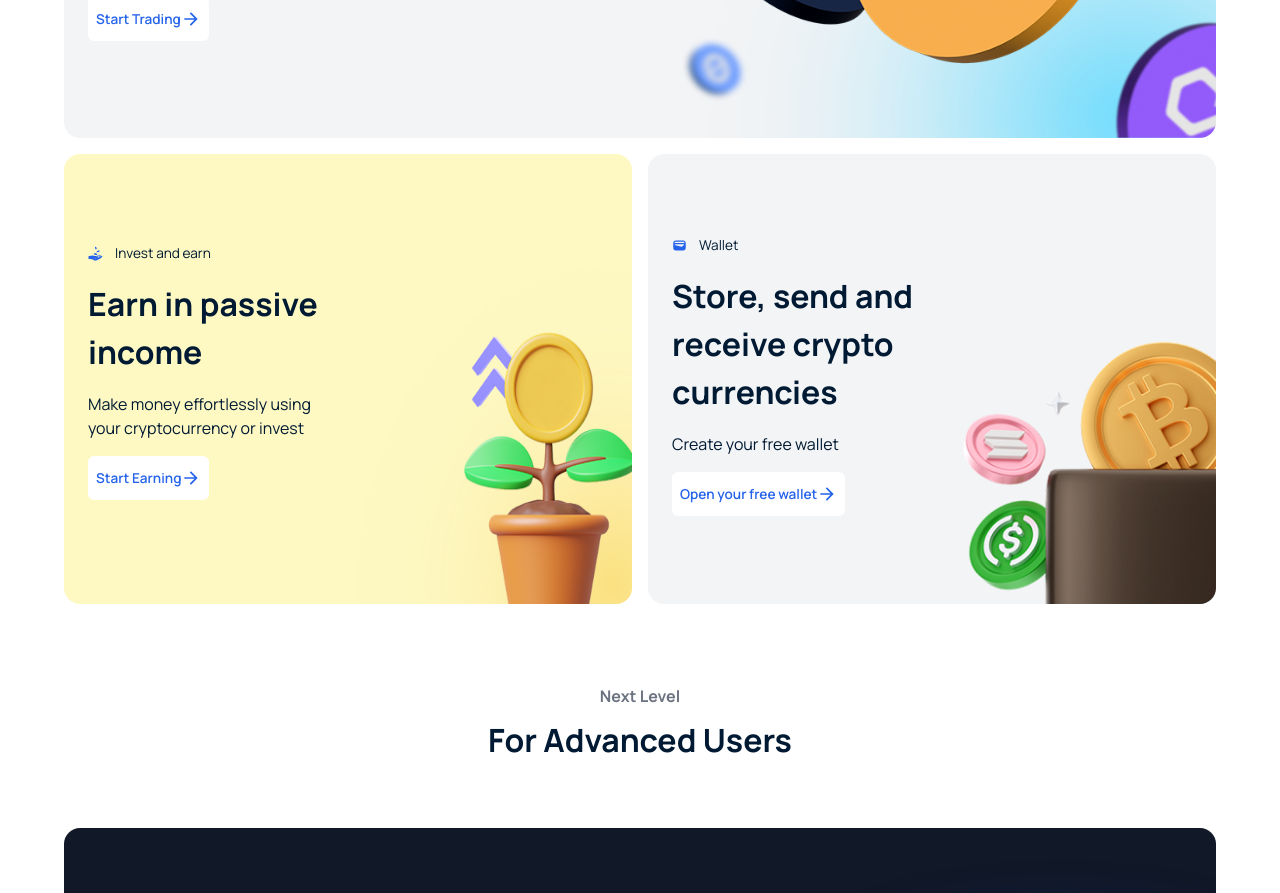
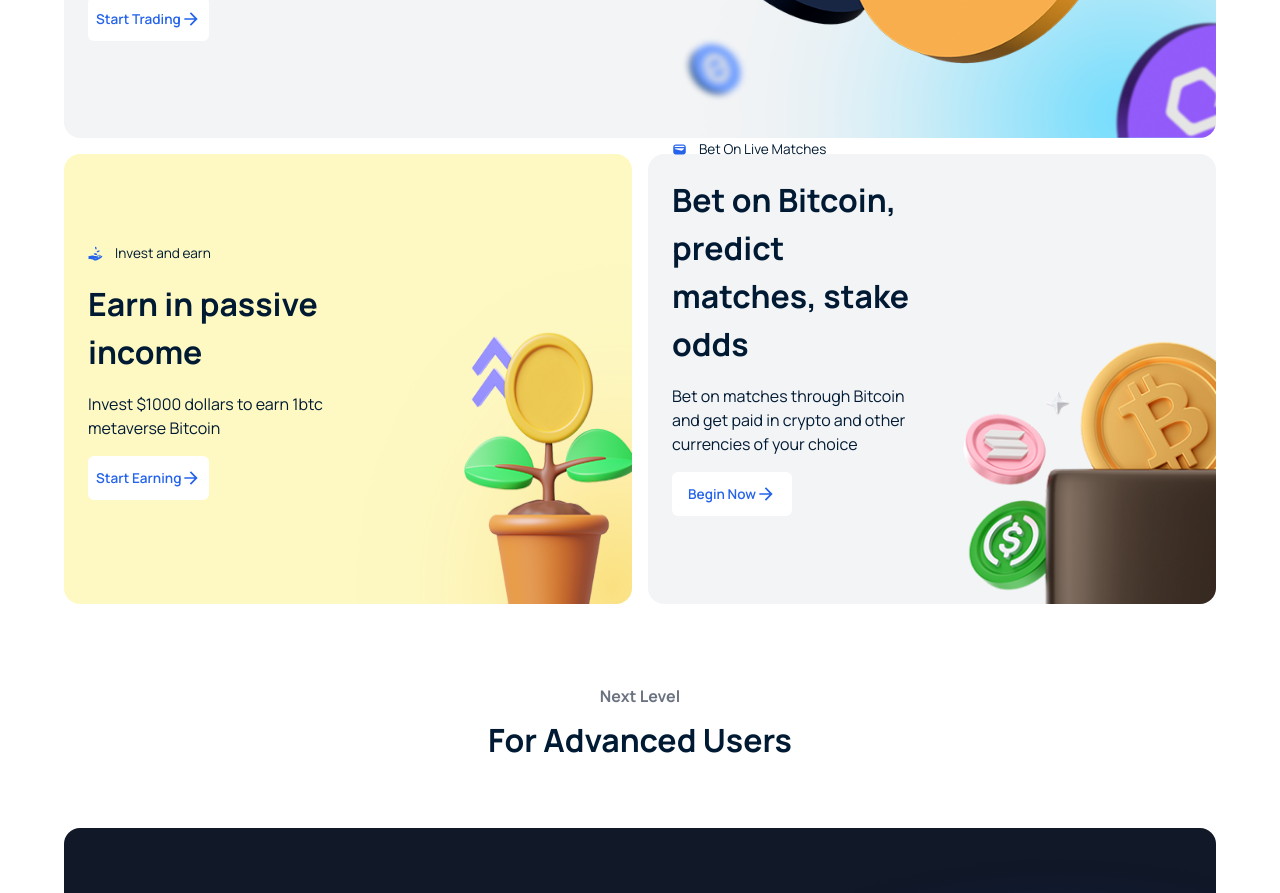
Before and after one commit to samscript18/cryptobros, a Next.js app: page / in a window 1280 px wide. Shown: the part 1180-2073 px from the top of the page. Built offline with nearby package versions, Linux system fonts and the light colour scheme.

Commit message:
fix: update on essentials.tsx

```diff
--- a/src/components/home/essentials.tsx
+++ b/src/components/home/essentials.tsx
@@ -41,7 +41,7 @@ const Essentials = () => {
             <div>
               <ButtonOutlined
                 className="bg-[#fff] border-none font-semibold text-[.85rem] mt-4"
-                onClick={() => push("/register")}
+                onClick={() => push('/register')}
               >
                 Start Trading
                 <MdArrowForward
@@ -67,12 +67,12 @@ const Essentials = () => {
               Earn in passive income
             </h1>
             <p className="text-secondary text-[1rem]">
-              Make money effortlessly using your cryptocurrency or invest
+              Invest $1000 dollars to earn 1btc metaverse Bitcoin
             </p>
             <div>
               <ButtonOutlined
                 className="bg-[#fff] border-none font-semibold text-[.85rem] mt-4"
-                onClick={() => push("/register")}
+                onClick={() => push('/register')}
               >
                 Start Earning
                 <MdArrowForward
@@ -92,20 +92,21 @@ const Essentials = () => {
           <div className="flex flex-col py-4 px-6 max-w-[400px] md:pb-[4.5rem] lg:pb-[5.5rem]">
             <div className="flex justify-start items-center mb-4">
               <MdOutlineWallet size={15} className="text-primary mr-3" />
-              <p className="text-secondary text-[.85rem]">Wallet</p>
+              <p className="text-secondary text-[.85rem]">Bet On Live Matches</p>
             </div>
             <h1 className="pb-4 text-[2rem] text-secondary font-bold">
-              Store, send and receive crypto currencies
+              Bet on Bitcoin, predict matches, stake odds
             </h1>
             <p className="text-secondary text-[1rem]">
-              Create your free wallet
+              Bet on matches through Bitcoin and get paid in crypto and other
+              currencies of your choice
             </p>
             <div>
               <ButtonOutlined
                 className="bg-[#fff] border-none font-semibold text-[.85rem] mt-4"
-                onClick={() => push("/register")}
+                onClick={() => push('/register')}
               >
-                Open your free wallet
+                Begin Now
                 <MdArrowForward
                   size={20}
                   className="text-primary inline-flex"
@@ -121,6 +122,6 @@ const Essentials = () => {
         </div>
       </div>
     </div>
-  );
+  )
 };
 export default Essentials;
```
